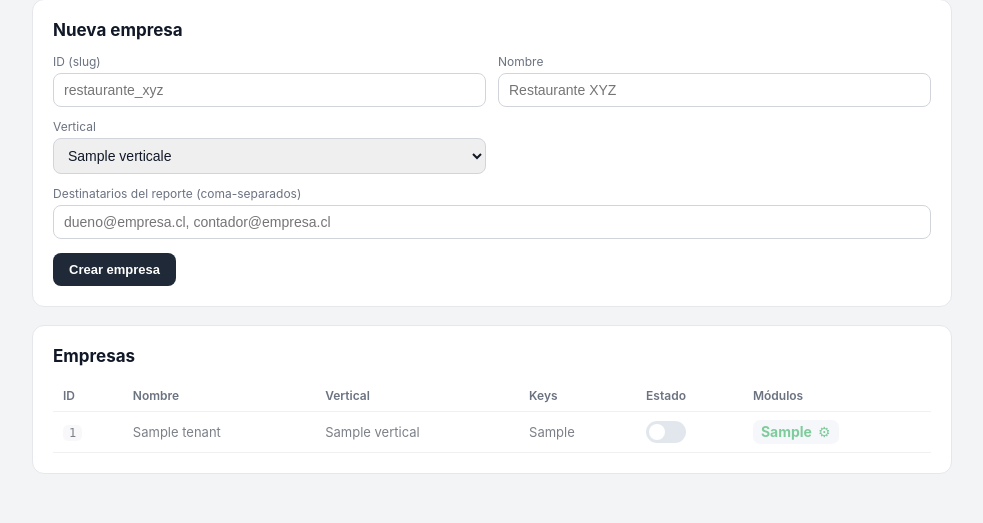
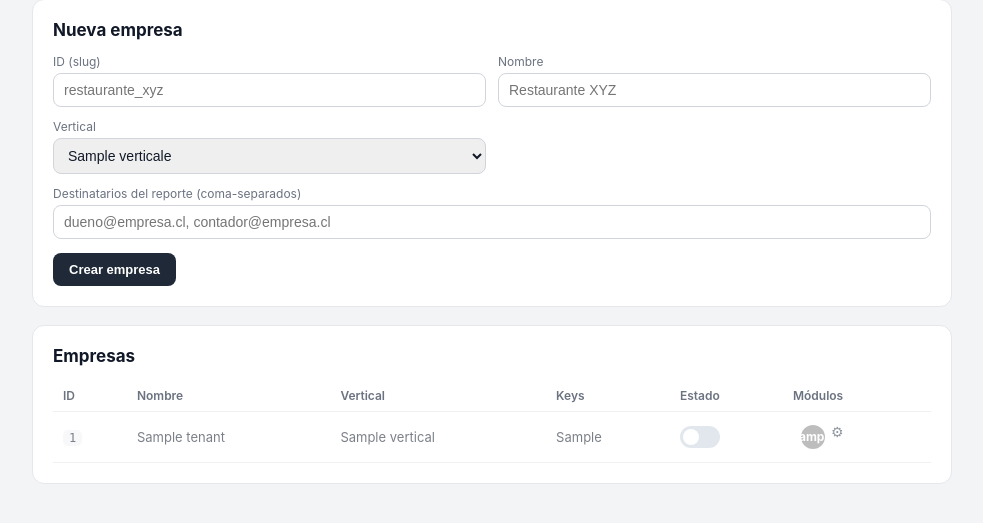
Before and after one commit to rodrigomartinez70/business-ai, a FastAPI app: template api/src/admin/templates/index.html in a window 1280 px wide. Shown: the part 124-647 px from the top of the page, without its empty margins (148-1131 px from the left). Run offline with FastAPI, Linux system fonts and the light colour scheme; the template is opened without the code that fills it: most values are stand-ins (such as "Sample title", 1, 10 or a date in 2020); parts of the project's set-up code (start-up, migrations or seed data) failed here and were passed over; some libraries are stand-ins or nearby versions.

Commit message:
style(admin): contador de módulos en círculo de tamaño fijo + color por valor (10→0)
Co-Authored-By: Claude Opus 4.8 <noreply@anthropic.com>

```diff
--- a/api/src/admin/templates/_head.html
+++ b/api/src/admin/templates/_head.html
@@ -47,4 +47,7 @@
   .modrow{display:flex;align-items:center;justify-content:space-between;padding:10px 4px;
         border-bottom:1px solid #f0f0f0;}
   .modrow:last-child{border-bottom:0;}
+  /* Contador de módulos: círculo de tamaño fijo, color por valor */
+  .modnum{display:inline-flex;width:24px;height:24px;border-radius:50%;flex:0 0 24px;
+        align-items:center;justify-content:center;color:#fff;font-weight:700;font-size:12px;}
 </style>
--- a/api/src/admin/templates/_tabla.html
+++ b/api/src/admin/templates/_tabla.html
@@ -20,8 +20,9 @@
       </td>
       <td>
         <a class="icon-btn" href="/admin/tenants/{{ t.id }}/modulos"
-           title="Módulos activos del informe" style="gap:6px;color:#16a34a;">
-          <strong>{{ t.modulos_activos }}</strong> &#9881;</a>
+           title="Módulos activos del informe" style="gap:6px;background:transparent;">
+          <span class="modnum" style="background:{{ t.modulos_color }};">{{ t.modulos_activos }}</span>
+          &#9881;</a>
       </td>
     </tr>
     {% else %}
```
Also changed, not shown: api/src/admin/tenants.py (+10 -1 lines).
